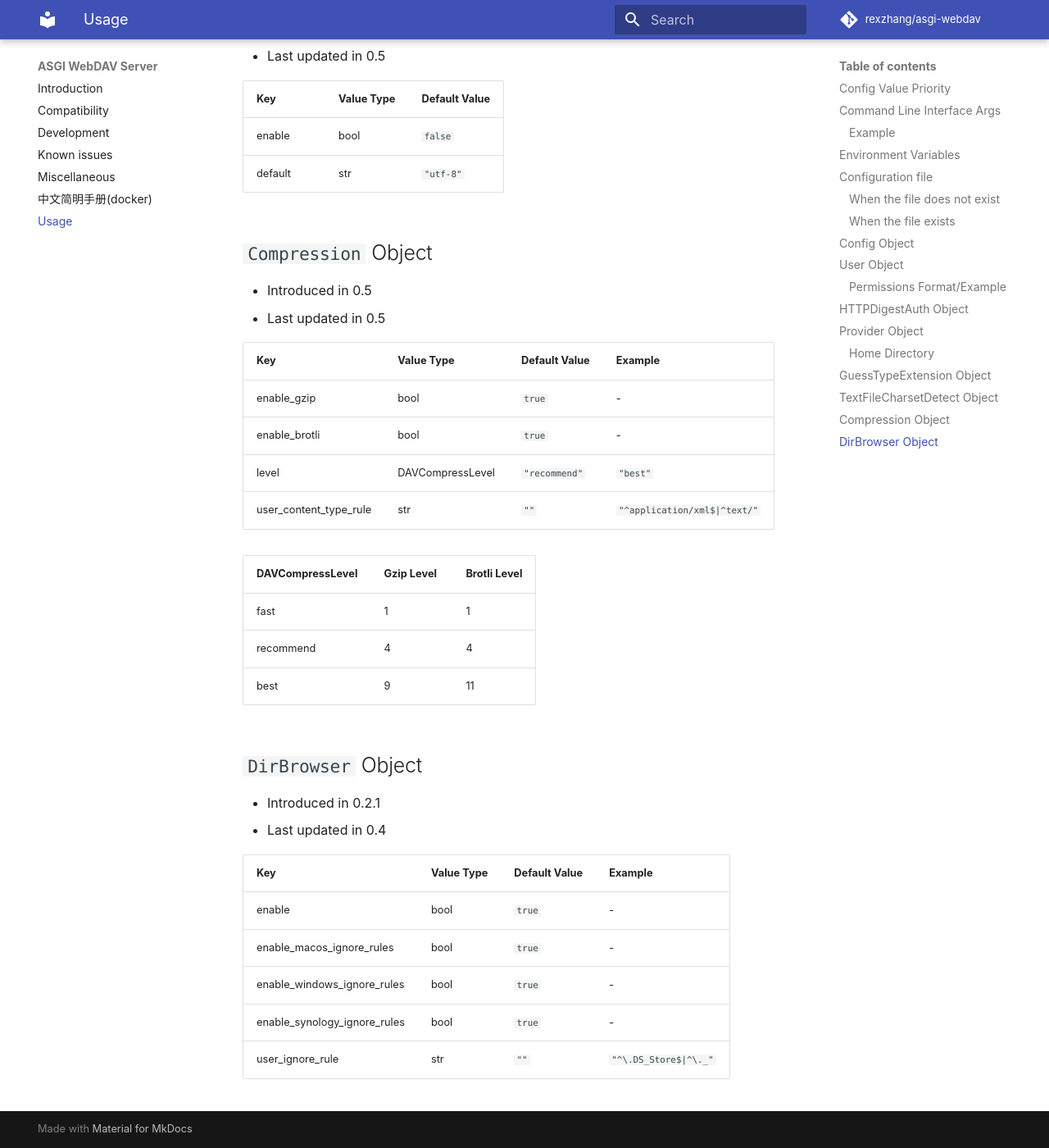
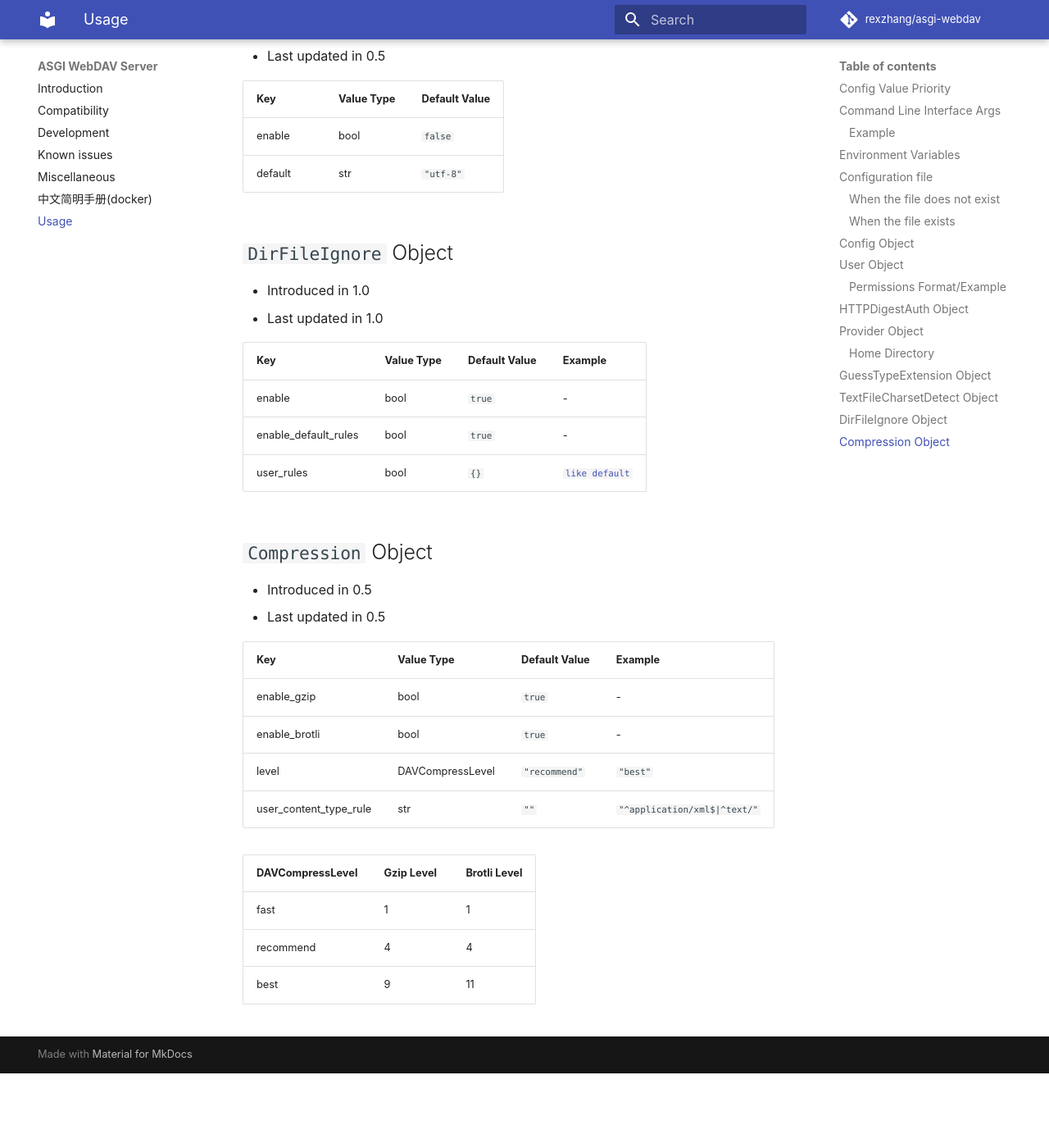
Before and after one commit to rexzhang/asgi-webdav, an MkDocs documentation site: the page built from docs/usage.md, in a window 1280 px wide and 1400 px high, scrolled down 6170 px. Shown: the whole window at 82% size. Built offline with MkDocs 1.6.1 and Material for MkDocs 9.7.7, drawn with Linux system fonts in a browser that asks for light colours; comment, search, counter and statistics services are not loaded; after the commit the page ends 7479 px from its top, so only the background shows below that; some of the changed text lies outside the part shown.

Commit message:
Update doc

```diff
--- a/docs/usage.md
+++ b/docs/usage.md
@@ -240,6 +240,17 @@ INFO: [uvicorn] Uvicorn running on http://0.0.0.0:80 (Press CTRL+C to quit)
 | enable  | bool       | `false`       |
 | default | str        | `"utf-8"`     |
 
+## `DirFileIgnore` Object
+
+- Introduced in 1.0
+- Last updated in 1.0
+
+| Key                          | Value Type | Default Value | Example                                                                                                                             |
+|------------------------------| ---------- |---------------|-------------------------------------------------------------------------------------------------------------------------------------|
+| enable                       | bool       | `true`        | -                                                                                                                                   |
+| enable_default_rules         | bool       | `true`        | -                                                                                                                                   |
+| user_rules                   | bool       | `{}`          | [`like default`](https://github.com/rexzhang/asgi-webdav/blob/231c233df58456e81b7264a65c1bce7d37047d19/asgi_webdav/constants.py#L326) |
+
 ## `Compression` Object
 
 - Introduced in 0.5
@@ -257,16 +268,3 @@ INFO: [uvicorn] Uvicorn running on http://0.0.0.0:80 (Press CTRL+C to quit)
 | fast             | 1          | 1            |
 | recommend        | 4          | 4            |
 | best             | 9          | 11           |
-
-## `DirBrowser` Object
-
-- Introduced in 0.2.1
-- Last updated in 0.4
-
-| Key                          | Value Type | Default Value | Example               |
-| ---------------------------- | ---------- | ------------- | --------------------- |
-| enable                       | bool       | `true`        | -                     |
-| enable_macos_ignore_rules    | bool       | `true`        | -                     |
-| enable_windows_ignore_rules  | bool       | `true`        | -                     |
-| enable_synology_ignore_rules | bool       | `true`        | -                     |
-| user_ignore_rule             | str        | `""`          | `"^\.DS_Store$|^\._"` |
```
Also changed, not shown: other parts of docs/usage.md (+2 -2 lines).
